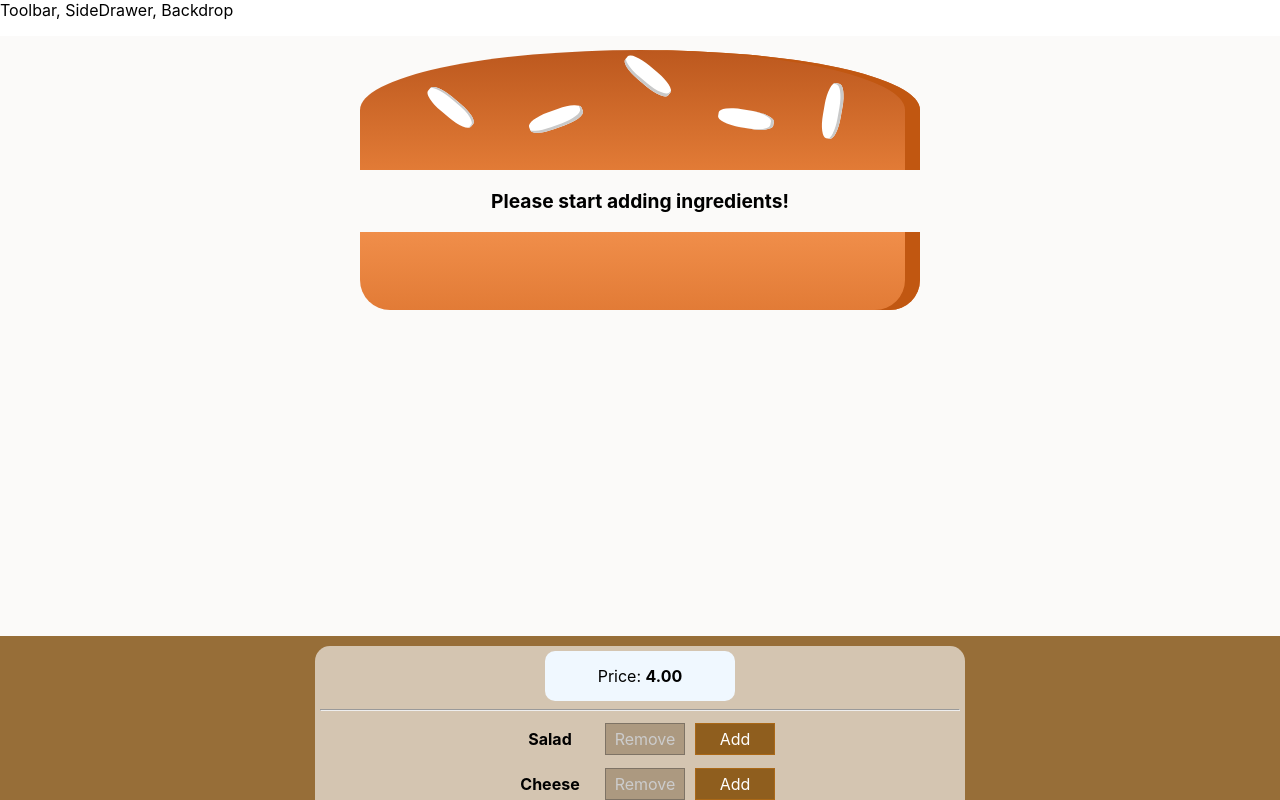
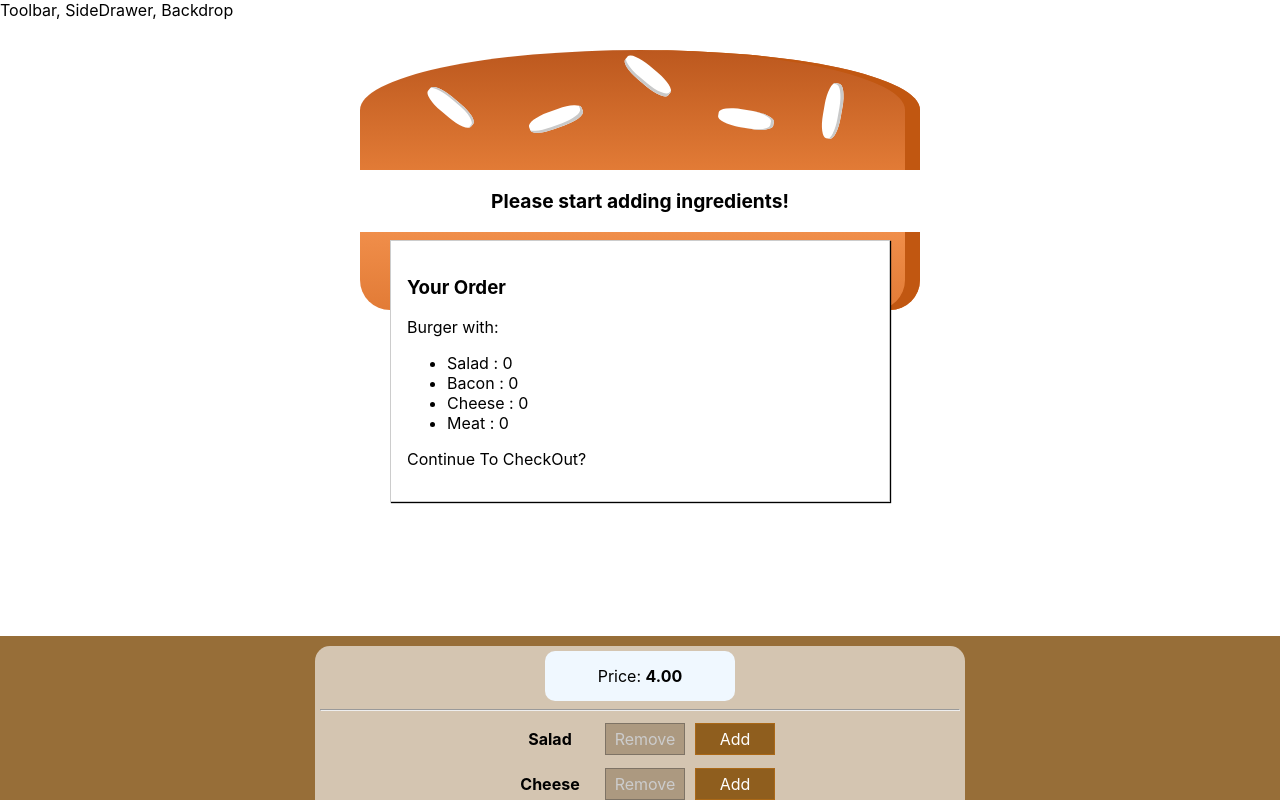
Before and after one commit to NicolasAndres1/burgerbuilder, a React app: page / in a window 1280 px wide. Shown: the top 800 px of the page. Built offline with nearby package versions, Linux system fonts and the light colour scheme.

Commit message:
Modal and OrderSummary v1.0
I added orderSummary but i have to fix it to hide and show

```diff
--- /dev/null
+++ b/src/Components/Burger/OrderSummary/OrderSummary.js
@@ -0,0 +1,24 @@
+import React from 'react';
+
+const orderSummary = (props) => {
+    const ingredientSummary = Object.keys(props.ingredients)
+        .map(igKey => {
+            return (
+                <li key = {igKey}>
+                    <span style = {{textTransform: 'capitalize'}}> {igKey} </span>: {props.ingredients[igKey]}
+                </li>);
+        });
+
+    return(
+        <>
+            <h3>Your Order</h3>
+            <p>Burger with:</p>
+            <ul>
+                {ingredientSummary}
+            </ul>
+            <p>Continue To CheckOut?</p>
+        </>
+    );
+};
+
+export default orderSummary;
--- a/src/Components/UI/Modal/Modal.js
+++ b/src/Components/UI/Modal/Modal.js
@@ -0,0 +1,13 @@
+// JS IMPORTS
+import React from 'react';
+
+// CSS IMPORTS
+import classes from './Modal.module.css';
+
+const modal = (props) => (
+    <div className = {classes.Modal}>
+        {props.children}
+    </div>
+);
+
+export default modal;
--- /dev/null
+++ b/src/Components/UI/Modal/Modal.module.css
@@ -0,0 +1,20 @@
+.Modal {
+    position: fixed;
+    z-index: 500;
+    background-color: white;
+    width: 70%;
+    border: 1px solid #ccc;
+    box-shadow: 1px 1px 1px black;
+    padding: 16px;
+    left: 15%;
+    top: 30%;
+    box-sizing: border-box;
+    transition: all 0.3s ease-out;
+}
+
+@media (min-width: 600px) {
+    .Modal {
+        width: 500px;
+        left: calc(50% - 250px);
+    }
+}
--- a/src/Containers/BurgerBuilder/BurgerBuilder.js
+++ b/src/Containers/BurgerBuilder/BurgerBuilder.js
@@ -2,9 +2,8 @@
 import React, { Component } from 'react';
 import Burger from '../../Components/Burger/Burger';
 import BuildControls from '../../Components/Burger/BuildControls/BuildControls';
-
-// CSS IMPORTS
-import classes from './BurgerBuilder.module.css';
+import Modal from '../../Components/UI/Modal/Modal';
+import OrderSummary from '../../Components/Burger/OrderSummary/OrderSummary';
 
 const INGREDIENTS_PRICE = {
     salad: 0.4,
@@ -85,16 +84,17 @@
 
         return (
             <>
-                <div className = {classes.Background}>
-                    <Burger ingredients={this.state.ingredients} />
-                    <BuildControls
-                        ingredientAdded={this.addIngredientHandler}
-                        ingredientRemoved={this.removeIngredientHandler}
-                        purchasable={this.state.purchasable}
-                        price={this.state.totalPrice}
-                        disabledIngredient={disabledIngredient}
-                    />
-                </div>
+                <Modal>
+                    <OrderSummary ingredients = {this.state.ingredients}/>
+                </Modal>
+                <Burger ingredients = {this.state.ingredients} />
+                <BuildControls
+                    ingredientAdded = {this.addIngredientHandler}
+                    ingredientRemoved = {this.removeIngredientHandler}
+                    purchasable = {this.state.purchasable}
+                    price = {this.state.totalPrice}
+                    disabledIngredient = {disabledIngredient}
+                />
             </>
         );
     }
--- a/src/Containers/BurgerBuilder/BurgerBuilder.module.css
+++ /dev/null
@@ -1,3 +0,0 @@
-.Background {
-    background-color: rgba(248, 246, 244, 0.562);
-}
```
Also changed, not shown: src/Components/UI/Backdrop/Backdrop.js (added).
